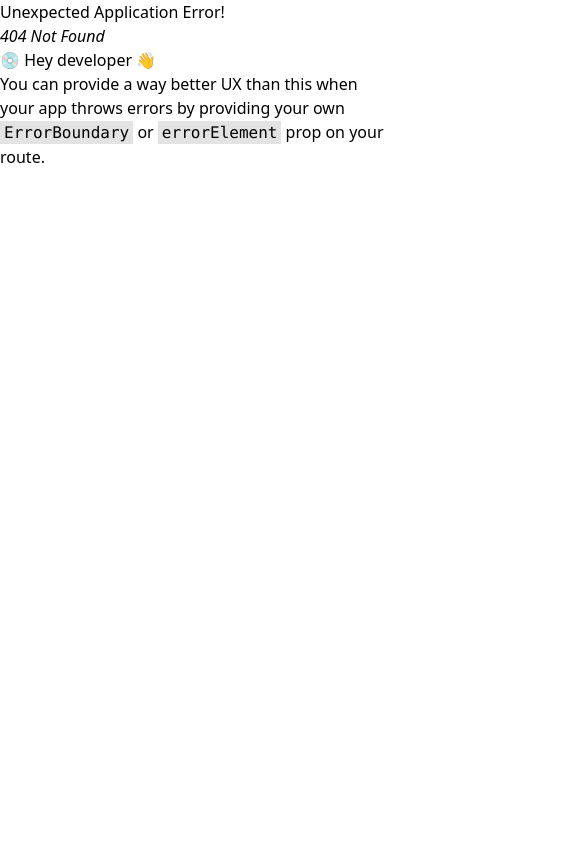
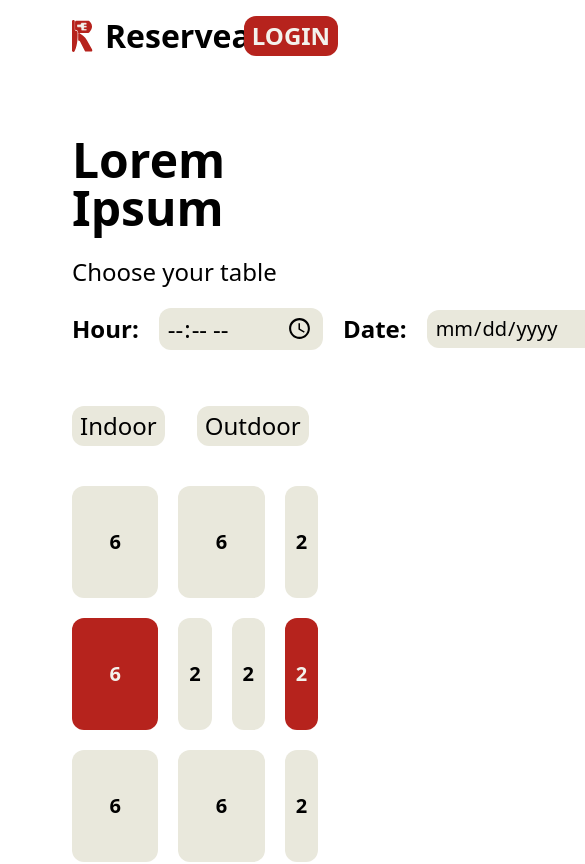
Before and after one commit to Nichristandy/reserveat, a React (Vite) app: page /reservasi in a window 390 px wide. Before the commit this address had no page. Shown: the top 864 px of the page, 585 px wide, since content can reach past the window. Built offline with nearby package versions, Linux system fonts and the light colour scheme.

Commit message:
reservasi responsive

```diff
--- a/src/component/Table.jsx
+++ b/src/component/Table.jsx
@@ -1,12 +1,20 @@
-const Table = ({ seatNumber }) => {
+const Table = ({ seatNumber, status }) => {
   return (
     <>
       {seatNumber == 6 ? (
-        <div className="col-span-2 bg-grey rounded-xl h-28 text-xl font-bold items-center justify-center flex">
+        <div
+          className={`col-span-2 ${
+            status == true ? "bg-grey" : "bg-red text-white"
+          } rounded-xl h-28 text-xl font-bold items-center justify-center flex`}
+        >
           6
         </div>
       ) : (
-        <div className="col-span-1 bg-grey rounded-xl text-xl font-bold items-center justify-center flex">
+        <div
+          className={`col-span-1 ${
+            status == true ? "bg-grey" : "bg-red text-white"
+          } rounded-xl text-xl font-bold items-center justify-center flex`}
+        >
           2
         </div>
       )}
--- a/src/main.jsx
+++ b/src/main.jsx
@@ -9,6 +9,7 @@ import Admin from "./pages/admin.jsx";
 import Dashboard from "./pages/Dashboard/Dashboard.jsx";
 import Reservasi from "./pages/Dashboard/Reservasi.jsx";
 import User from "./pages/Dashboard/User.jsx";
+import Reserve from "./pages/Reserve.jsx";
 
 const router = createBrowserRouter([
   {
@@ -31,6 +32,10 @@ const router = createBrowserRouter([
     path: "/admin/dashboard-user",
     element: <User />,
   },
+  {
+    path: "/reservasi",
+    element: <Reserve />,
+  },
 ]);
 
 ReactDOM.createRoot(document.getElementById("root")).render(
--- a/src/pages/Dashboard/User.jsx
+++ b/src/pages/Dashboard/User.jsx
@@ -3,6 +3,7 @@ import { MdOutlineSearch } from "react-icons/md";
 import UserBar from "../../component/UserBar";
 const User = () => {
   const users = ["John doe", "Mary Jane", "Doe John", "Jane Mary"];
+
   return (
     <>
       {" "}
--- /dev/null
+++ b/src/pages/Reserve.jsx
@@ -0,0 +1,113 @@
+import { useState } from "react";
+import Table from "../component/Table";
+import { MdOutlineArrowBack } from "react-icons/md";
+
+const reserve = () => {
+  const tables = [
+    { tableName: "A", seatNumber: 6, status: true },
+    { tableName: "B", seatNumber: 6, status: true },
+    { tableName: "C", seatNumber: 2, status: true },
+    { tableName: "D", seatNumber: 6, status: false },
+    { tableName: "E", seatNumber: 2, status: true },
+    { tableName: "F", seatNumber: 2, status: true },
+    { tableName: "G", seatNumber: 2, status: false },
+    { tableName: "H", seatNumber: 6, status: true },
+    { tableName: "H", seatNumber: 6, status: true },
+    { tableName: "H", seatNumber: 2, status: true },
+  ];
+
+  const [room, setRoom] = useState("");
+
+  const handleRoomChange = (e) => {
+    setRoom(e.target.value);
+    console.log(room);
+  };
+
+  return (
+    <div className="min-h-screen px-[72px] pb-10">
+      <div className="flex flex-row justify-between items-center">
+        <MdOutlineArrowBack size={32} />
+        <div className="flex flex-row items-center gap-3 py-3">
+          <img src="../Logo-merah.svg" alt="logo" />
+          <span className="font-black text-[32px]">Reserveat</span>
+        </div>
+        <button className="bg-red rounded-xl text-white uppercase px-2 py-1 font-bold text-2xl">
+          LOGIN
+        </button>
+      </div>
+      <div className="pt-16 flex flex-col md:flex-row w-full">
+        {/* sisi kiri */}
+        <div className="flex flex-col w-full md:w-1/2">
+          <h1 className="font-black text-5xl">Lorem Ipsum</h1>
+          <span className="font-medium text-2xl mt-6">Choose your table</span>
+          <div className="flex flex-row gap-5 mt-5">
+            {" "}
+            <div className="flex flex-row gap-5 items-center">
+              <span className="text-2xl font-bold">Hour:</span>{" "}
+              <input
+                type="time"
+                className="bg-grey rounded-xl text-black uppercase px-2 py-1 text-2xl focus:outline-none"
+              ></input>
+            </div>
+            <div className="flex flex-row gap-5 items-center">
+              <span className="text-2xl font-bold">Date:</span>{" "}
+              <input
+                type="date"
+                className="bg-grey rounded-xl text-black px-2 py-1 focus:outline-none  text-xl"
+              ></input>
+            </div>
+          </div>
+          {/* filter table */}
+          <div className=" mt-14 flex flex-row gap-8">
+            <input
+              type="button"
+              value={"Indoor"}
+              className={`bg-grey rounded-xl text-black  px-2 py-1 ${
+                room == "Indoor" ? "font-bold" : "font-normal"
+              } text-2xl cursor-pointer`}
+              onClick={handleRoomChange}
+            ></input>
+            <input
+              type="button"
+              value={"Outdoor"}
+              className={`bg-grey rounded-xl text-black ${
+                room == "Outdoor" ? "font-bold" : "font-normal"
+              }  px-2 py-1 text-2xl cursor-pointer`}
+              onClick={handleRoomChange}
+            ></input>
+          </div>
+          {/* mapping table component */}
+          <div className="w-full grid grid-cols-5 gap-5 mt-10 pb-10">
+            {tables.map((table) => (
+              <Table
+                key={table.tableName}
+                seatNumber={table.seatNumber}
+                status={table.status}
+              />
+            ))}
+          </div>
+        </div>
+        {/* menu sisi kanan */}
+        <div className="w-full md:w-1/2 md:pl-8 flex flex-col gap-16">
+          <div className="md:hidden flex"></div>
+          <div className="w-full min-h-[311px] relative image-back md:px-5 ">
+            <img src="../beef.png" className="z-0 absolute"></img>
+            <span className="absolute z-1 text-white font-black text-5xl top-3/4 md:top-full left-1 md:left-10">
+              See Menu
+            </span>
+          </div>
+          <div className="w-full md:mt-16 flex-col flex gap-8 md:px-5">
+            <span className="font-medium text-xl">Favorites</span>
+            <div className="w-full grid grid-cols-6 gap-5">
+              <div className="col-span-2 min-h-[202px] bg-grey rounded-xl"></div>
+              <div className="col-span-2 min-h-[202px] bg-grey rounded-xl"></div>
+              <div className="col-span-2 min-h-[202px] bg-grey rounded-xl"></div>
+            </div>
+          </div>
+        </div>
+      </div>
+    </div>
+  );
+};
+
+export default reserve;
```
Also changed, not shown: public/Logo-merah.svg (added), public/beef.png (added).
